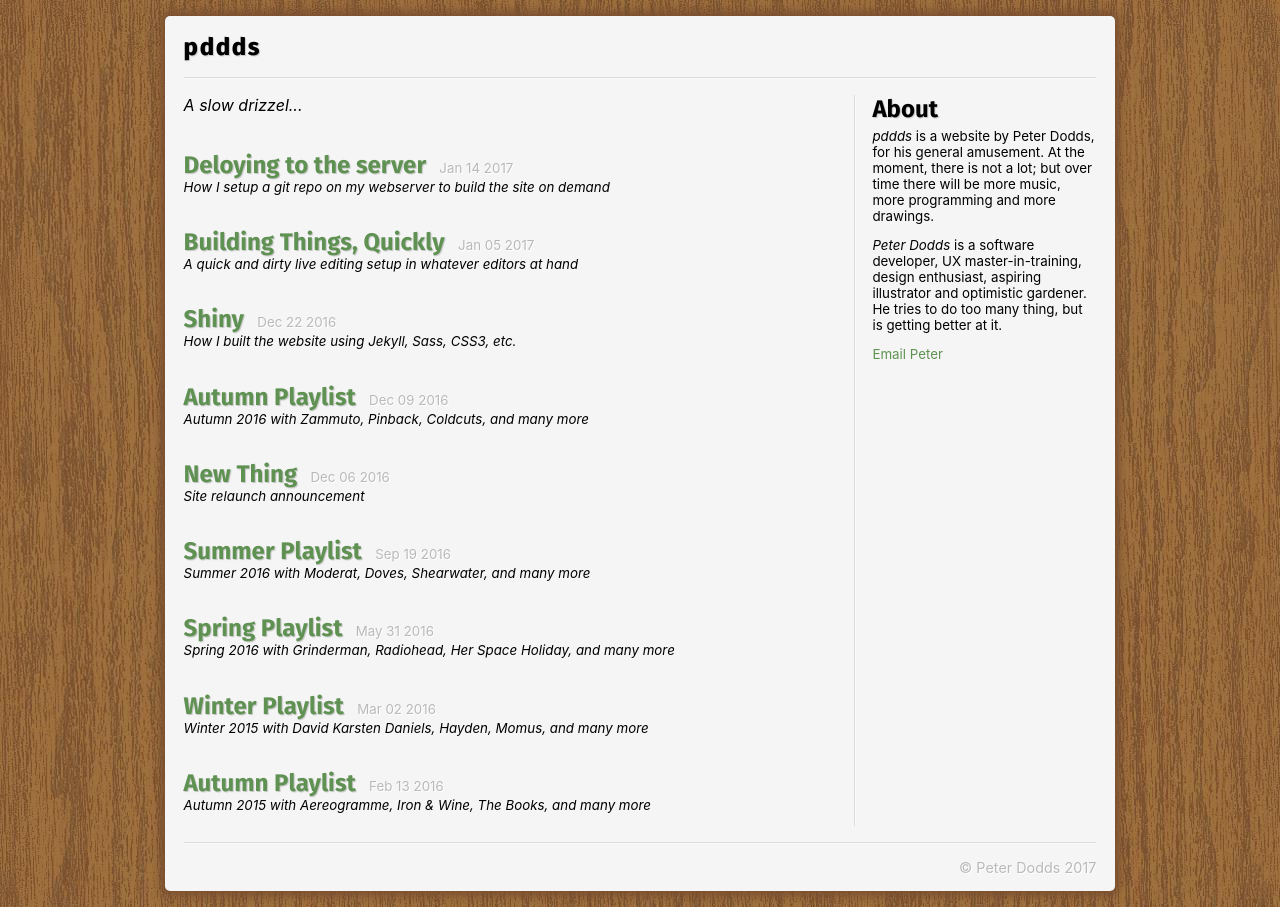
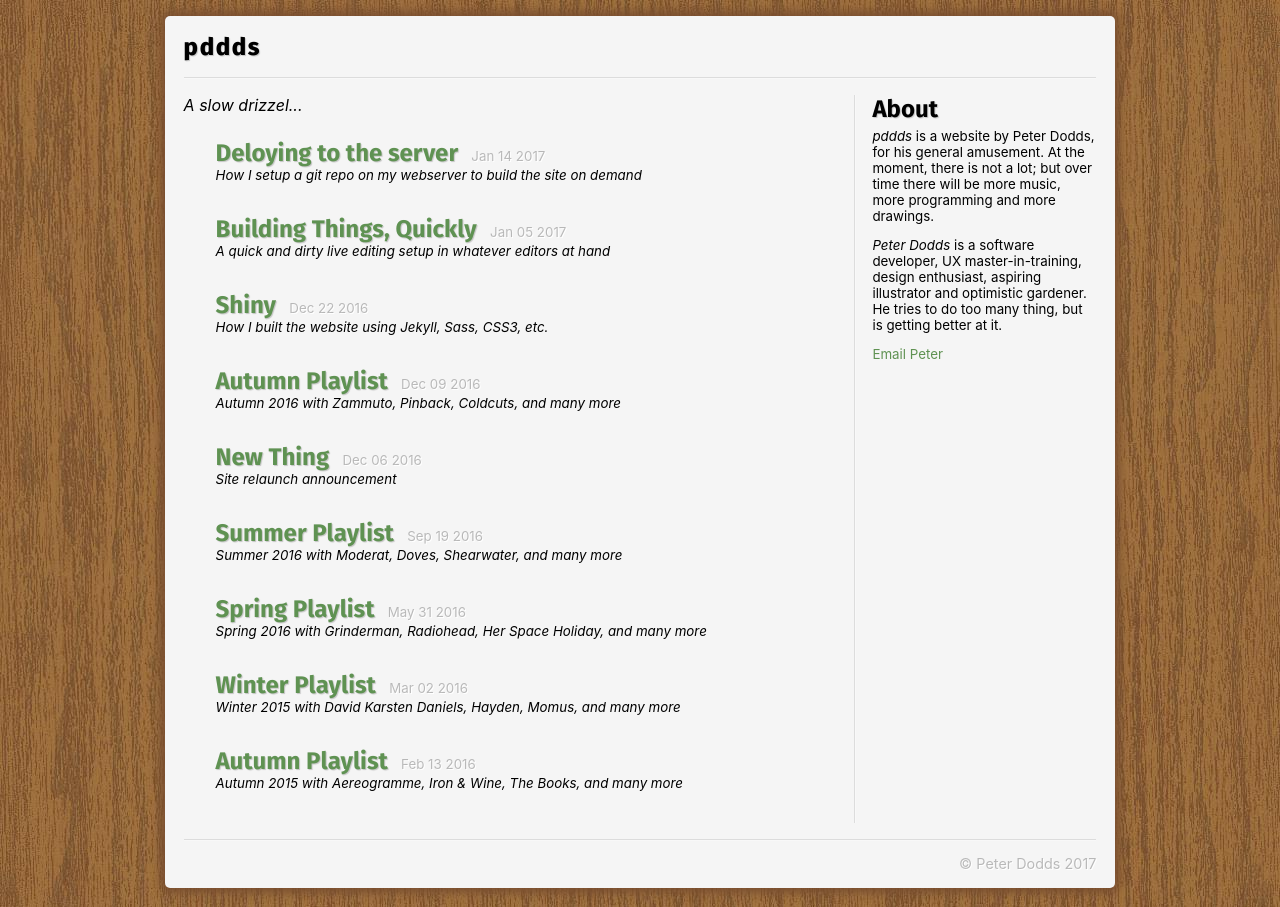
Before and after one commit to m0tive/pddds.com, a Jekyll site: the page built from firehose.html, in a window 1280 px wide. Built offline with Jekyll 4.4.1, drawn with Linux system fonts in a browser that asks for light colours.

Commit message:
Make blog titles line up with tweets

```diff
--- a/css/firehose.scss
+++ b/css/firehose.scss
@@ -22,8 +22,13 @@
 
     }
 
+    > .blog {
+        h2 { margin-top: 0; }
+        margin: 1.5em 2em 2em;
+    }
+
     > .tweet {
-        margin: 1em 1em 0;
+        margin: 1em 1em 1em;
         padding: 0.7em 1em;
         font-size: larger;
         font-style: italic;
```
